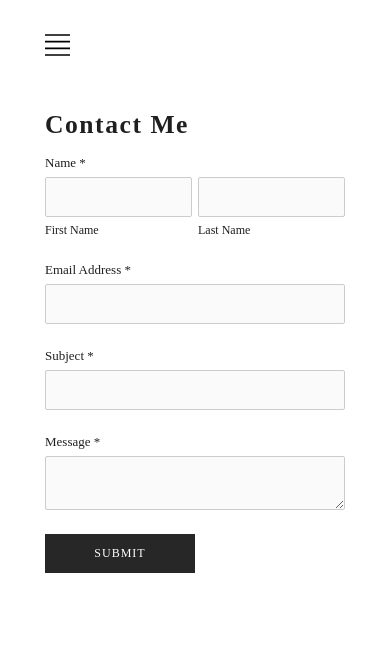
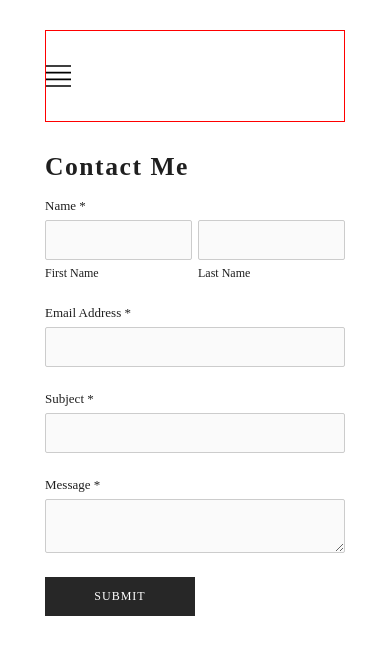
Before and after one commit to slurio/My-Website, a React (Create React App) app: page /contact in a window 390 px wide. Shown: the top 654 px of the page. Built offline with nearby package versions, Linux system fonts and the light colour scheme; no server answers.

Commit message:
nav bar css for mobile view

```diff
--- a/src/Components/NavBar.js
+++ b/src/Components/NavBar.js
@@ -12,14 +12,25 @@ import { useState } from 'react';
 function NavBar() {
     let location = useLocation();
     let [screenWidth, setScreenWidth] = useState(window.innerWidth);
+    let [mobileClick, setMobileClick] = useState(false);
     window.addEventListener('resize', () => setScreenWidth(window.innerWidth));
 
+    const openNavBar = () => {
+        setMobileClick(true);
+        const links = document.querySelector('.links')
+        links.style.height ='200px';
+        links.style.display = 'flex';
+        links.style.flexDirection = 'column';
+
+        const icon = document.querySelector('.navIcon')
+        icon.style.height = '0px';
+
+    }
+    console.log(mobileClick)
     return(
-        screenWidth <= 590 ?
-            <NavigationIcon src={NavIcon} alt='navgation icon to open nav bar'/>
-            :
-            <NavBarContainer>
-                <div>
+        <NavBarContainer screenWidth={screenWidth}>
+            <NavigationIcon className={'navIcon'} screenWidth={screenWidth} onClick={openNavBar} src={NavIcon} alt='navgation icon to open nav bar'/>
+            <SocialContainer screenWidth={screenWidth}>
                 <LogoLink to='/'>Samantha Lurio</LogoLink>
                 <SocialLinkContainer>
                     <IconLinks href='https://www.linkedin.com/in/samantha-lurio-27b0832a/' target='_blank'>
@@ -35,8 +46,8 @@ function NavBar() {
                         <FashionIcon src={FashionPortfolio} alt='fashion icon'/>
                     </a>
                 </SocialLinkContainer>
-                </div>
-                <LinkContainer>
+            </SocialContainer>
+            <LinkContainer screenWidth={screenWidth} className={'links'}>
                 <WorkLink currentpath={location.pathname} to='/'>Work</WorkLink>
                 <Link currentpath={location.pathname} path={'/aboutme'} to='/aboutme'>About Me</Link>
                 <Link currentpath={location.pathname} path={'/contact'} to='/contact'>Contact</Link>
@@ -49,8 +60,31 @@ function NavBar() {
 export default NavBar;
 
 const NavigationIcon = styled.img`
-    margin-bottom: 30px;
+    display: ${props => props.screenWidth <= 590 ? null: `none`};
 `
+
+// const NavBarContainer = styled.div`
+// ${props => props.screenWidth <= 590 ?
+//     `border: red solid;
+//     display: flex;
+//     justify-content: space-between;
+//     align-items: center;
+//     margin-bottom: 40px;
+//     font-family: Assistant;
+//     font-weight: 400;
+//     font-style: normal;
+//     line-height: 1.8em;`
+//     :
+//     `display: flex;
+//     justify-content: space-between;
+//     align-items: center;
+//     margin-bottom: 40px;
+//     padding: 30px 0px;
+//     font-family: Assistant;
+//     font-weight: 400;
+//     font-style: normal;
+//     line-height: 1.8em;`}
+// `
 
 const NavBarContainer = styled.div`
     display: flex;
@@ -62,6 +96,21 @@ const NavBarContainer = styled.div`
     font-weight: 400;
     font-style: normal;
     line-height: 1.8em;
+    @media (max-width: 590px) {
+        border: red solid 1px;
+        & > .links{
+            transition: .5s;
+            height: 0px;
+            overflow: hidden;
+            text-align: center;
+            width: 100vw;
+          }
+    }
+`
+
+
+const SocialContainer = styled.div`
+    display: ${props => props.screenWidth <= 590 ? `none`: null};
 `
 
 const LogoLink = styled(NavLink)`
```
Also changed, not shown: 1 other file (tests, documents, lock files or other folders). Lines whose indentation alone changed are shown as unchanged.
